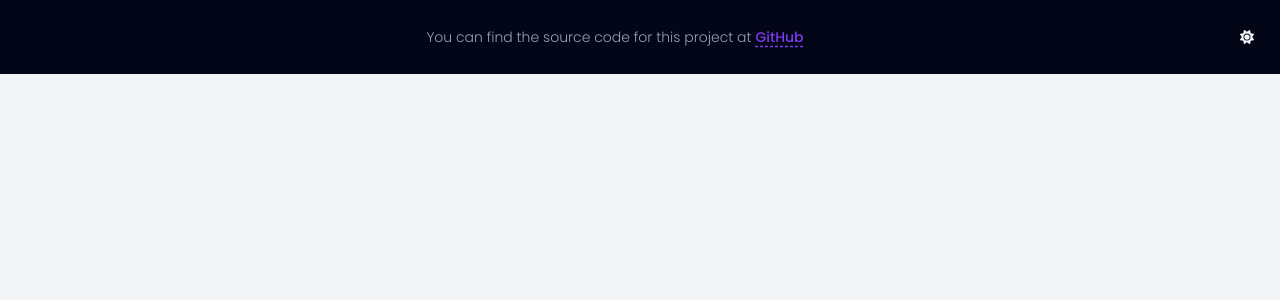
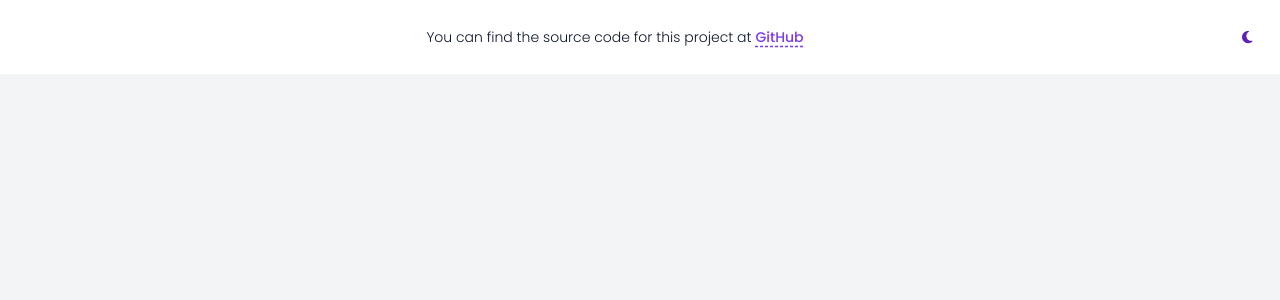
Before and after one commit to Los/LaunchBrightly, a Vue app: page / in a window 1280 px wide. Shown: the top 300 px of the page. Built offline with nearby package versions, Linux system fonts and the light colour scheme.

Commit message:
feat(darkMode): dark mode button and header improvements

```diff
--- a/src/App.vue
+++ b/src/App.vue
@@ -1,9 +1,7 @@
 <template>
   <div class="bg-gray-100 dark:bg-slate-800 w-screen h-screen">
     <LayoutHeader />
-    <div class="app-container">
-      {{ isDarkMode }}
-    </div>
+    <div class="app-container" />
   </div>
 </template>
 
--- a/src/components/App/Button.vue
+++ b/src/components/App/Button.vue
@@ -3,7 +3,7 @@
     :class="{
       '!w-[34px] !h-[34px]': iconOnly && size === 'small',
       'rounded-lg text-small': size === 'small',
-      'text-gray-100 hover:bg-gray-800': type === 'ghost',
+      'text-gray-600 dark:text-slate-400 dark:hover:bg-slate-800 hover:bg-gray-100': type === 'ghost',
     }"
     @click="$emit('click')"
   >
--- a/src/components/App/DarkModeToggler.vue
+++ b/src/components/App/DarkModeToggler.vue
@@ -1,6 +1,7 @@
 <template>
   <AppButton
-    :icon="isDarkMode ? 'fa-solid fa-moon' : 'fa-solid fa-sun'"
+    :class="[isDarkMode ? '!text-yellow-300' : '!text-violet-800']"
+    :icon="isDarkMode ? 'fa-solid fa-sun' : 'fa-solid fa-moon'"
     icon-only
     size="small"
     type="ghost"
--- a/src/components/Layout/Header.vue
+++ b/src/components/Layout/Header.vue
@@ -1,7 +1,7 @@
 <template>
-  <header class="py-5 w-full bg-slate-950 text-white text-center text-sm font-light sticky top-0">
+  <header class="py-5 w-full bg-white dark:bg-slate-950 text-white text-center text-sm font-light sticky top-0">
     <div class="flex items-center pr-4">
-      <div class="flex-auto relative text-slate-400">
+      <div class="flex-auto relative text-slate-900 dark:text-slate-400">
         You can find the source code for this project at
         <a
           class="text-violet-600 font-medium hover:text-violet-400 underline underline-offset-4 decoration-dashed"
```
